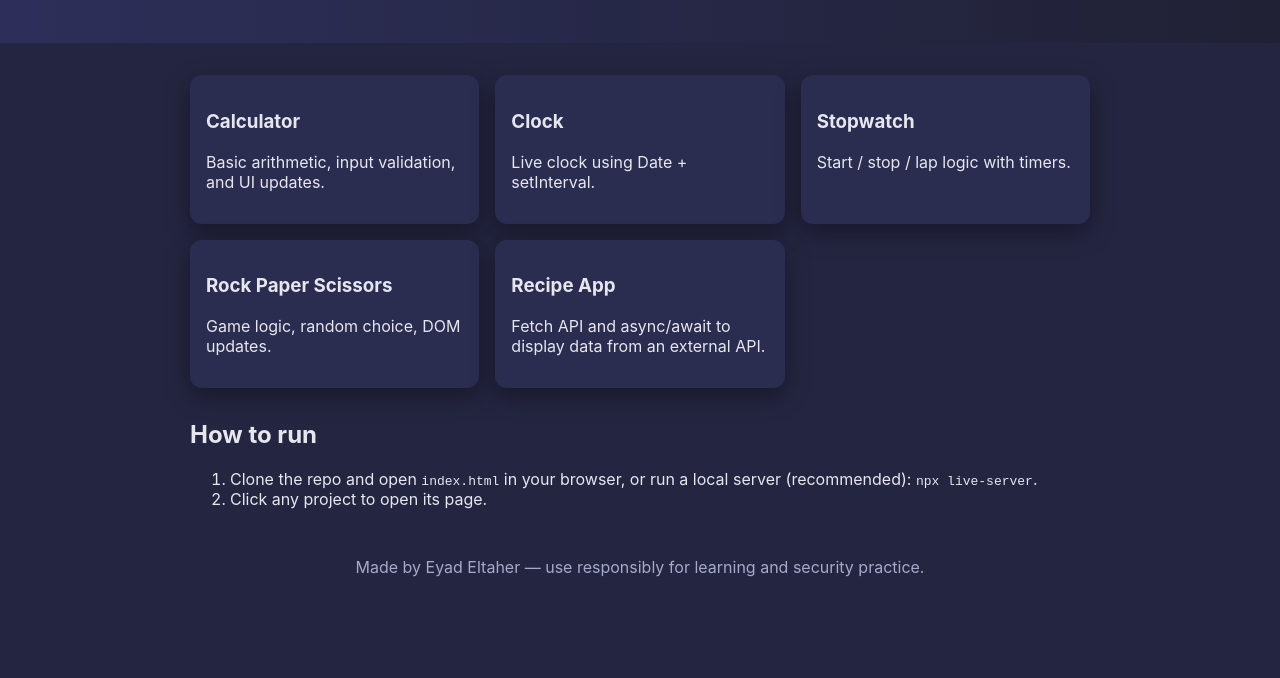
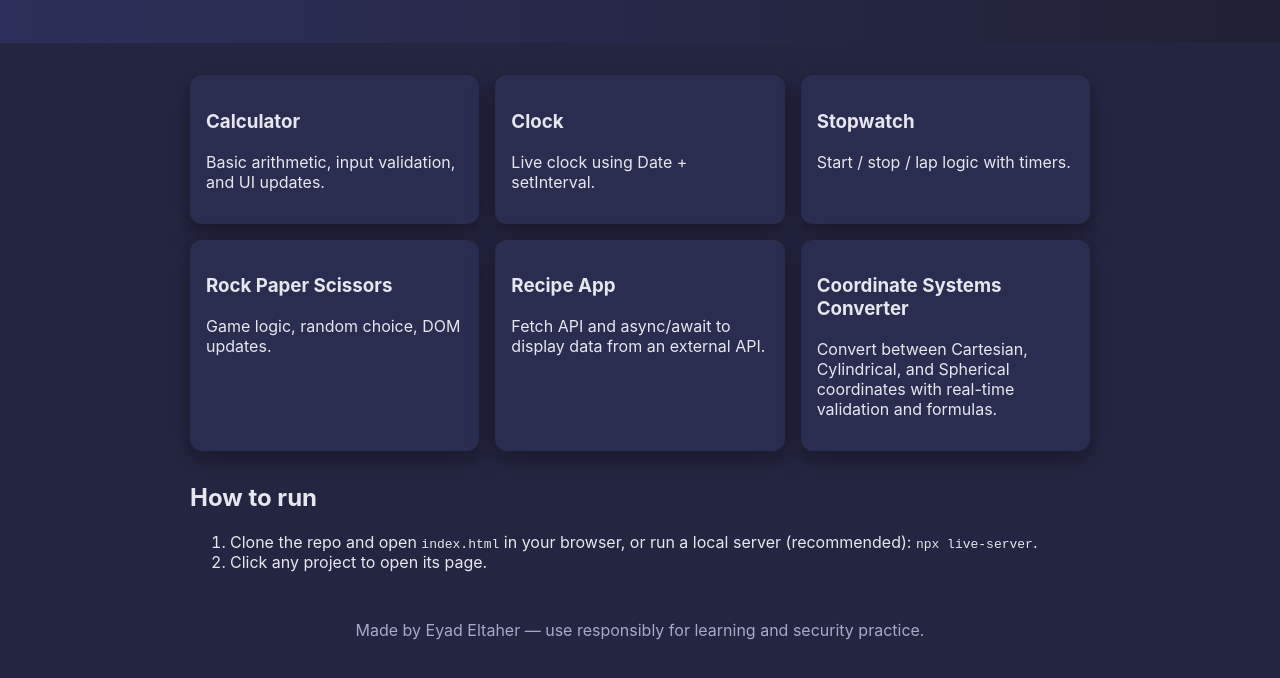
Before and after one commit to Eyadeltaher/JavaScript-simple-projects, a plain HTML site: page index.html in a window 1280 px wide. Shown: the part 134-812 px from the top of the page. Drawn offline with Linux system fonts and the light colour scheme.

Commit message:
Update index.html

```diff
--- a/index.html
+++ b/index.html
@@ -28,6 +28,7 @@
       <article class="card"><h3><a href="projects/stopwatch/index.html">Stopwatch</a></h3><p>Start / stop / lap logic with timers.</p></article>
       <article class="card"><h3><a href="projects/rock-paper-scissors/index.html">Rock Paper Scissors</a></h3><p>Game logic, random choice, DOM updates.</p></article>
       <article class="card"><h3><a href="projects/recipe-app/index.html">Recipe App</a></h3><p>Fetch API and async/await to display data from an external API.</p></article>
+      <article class="card"><h3><a href="projects/coordinate-systems-converter/index.html">Coordinate Systems Converter</a></h3><p>Convert between Cartesian, Cylindrical, and Spherical coordinates with real-time validation and formulas.</p></article>
     </section>
 
     <section style="margin-top:2rem">
```
